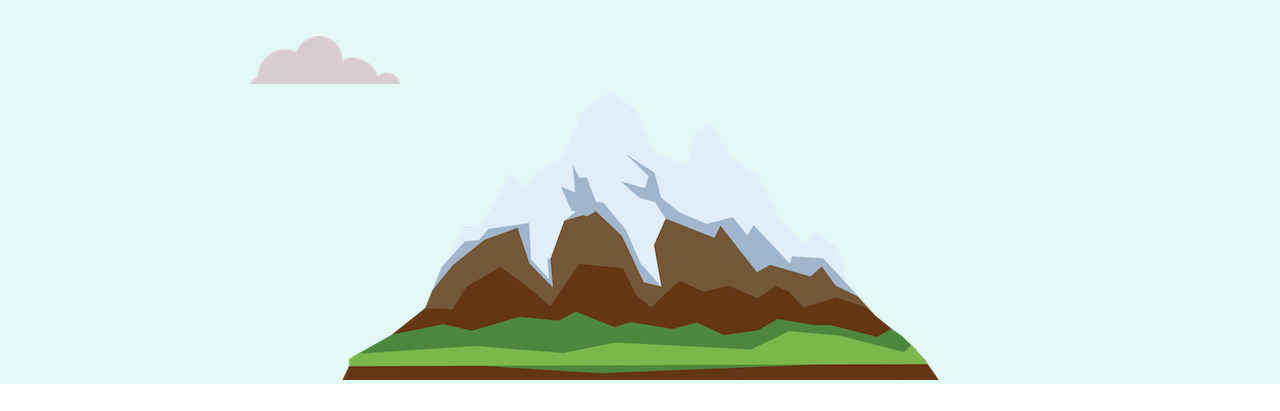
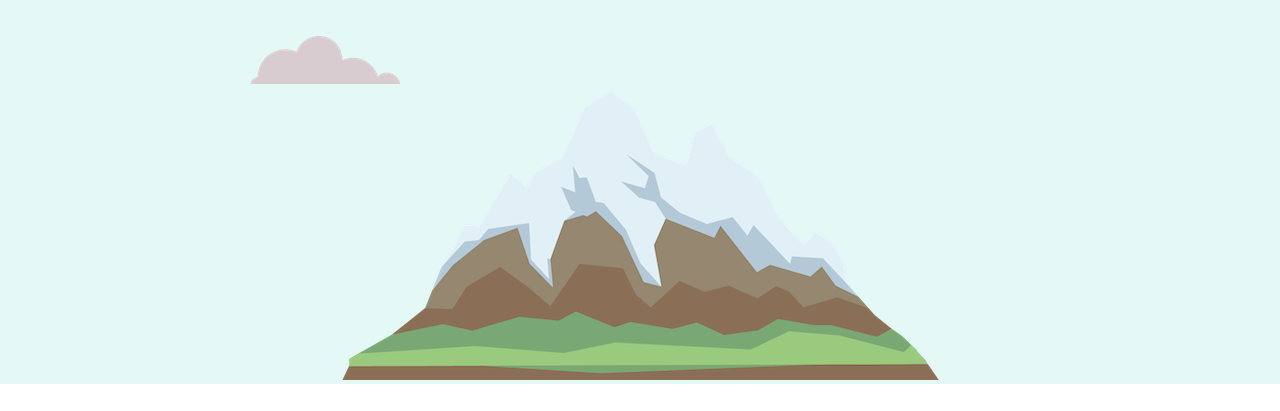
Before and after one commit to harsharma-0/Portfolio, a plain HTML site: page index.html in a window 1280 px wide. Shown: the part 389-800 px from the top of the page. Drawn offline with Linux system fonts and the light colour scheme.

Commit message:
Update style.css

```diff
--- a/CSS/style.css
+++ b/CSS/style.css
@@ -62,6 +62,11 @@ h3 {
   right: 200px;
   top: 50px;
 }
+
+.mountains {
+    opacity: 0.7;
+}
+
 .profilepic {
   height: 200px;
   width: 200px;
```
